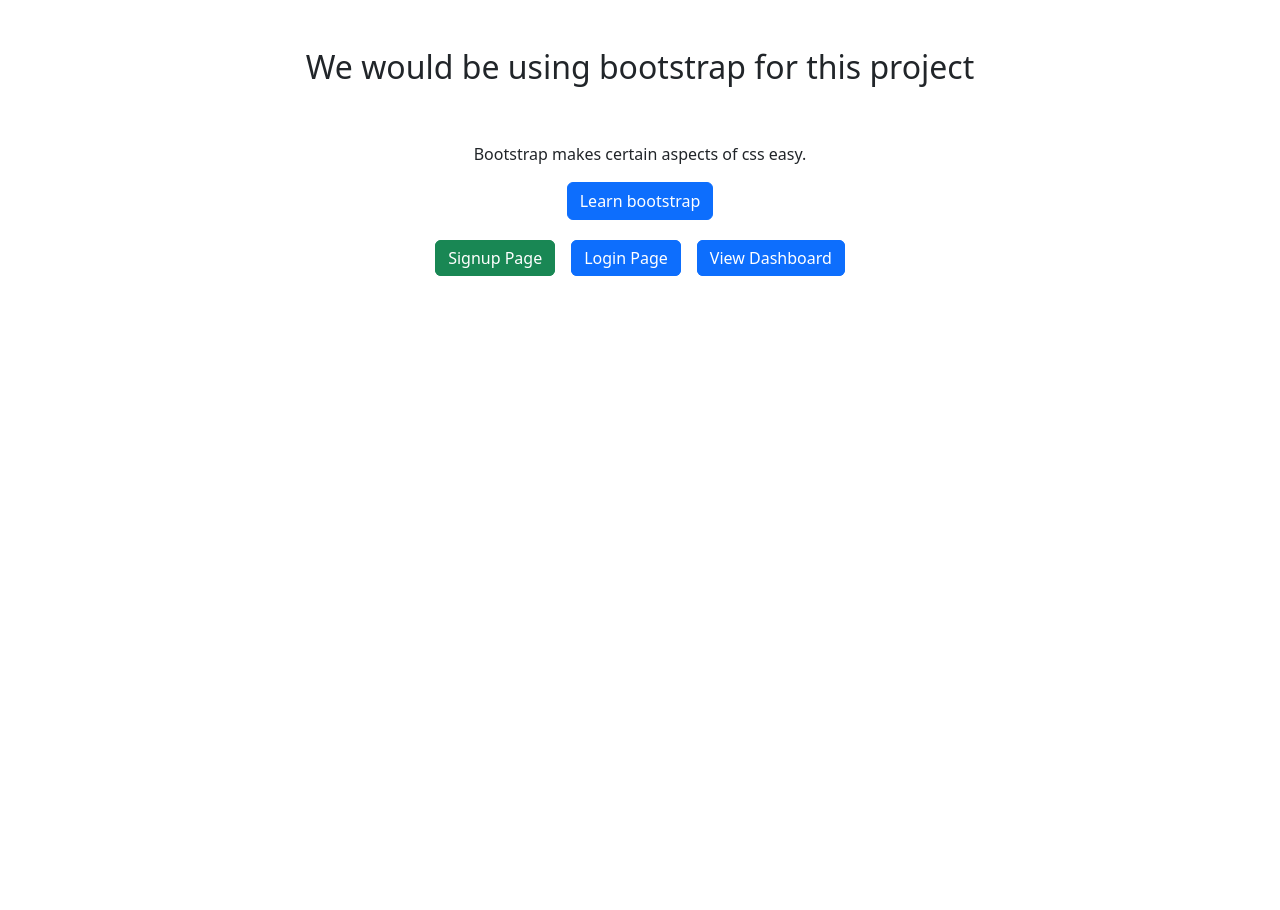
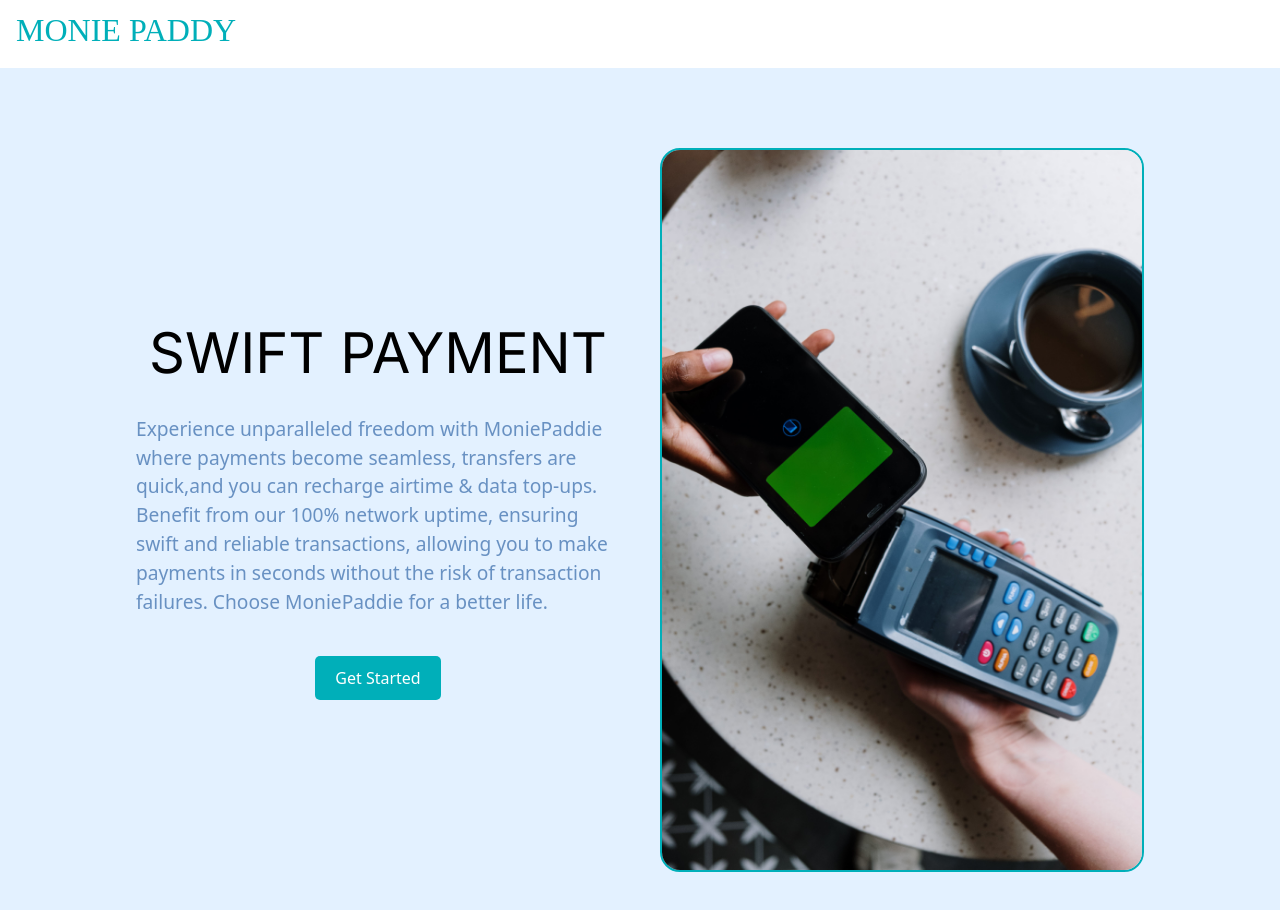
Before and after one commit to Dexstur/monie-paddie, a React (Vite) app in the folder client-app/: page / in a window 1280 px wide. Shown: the top 910 px of the page. Before the commit the page ends 800 px from the top, so only its background shows below. Built offline with nearby package versions, Linux system fonts and the light colour scheme; no server answers; a web font is replaced by a local one.

Commit message:
landing page

```diff
--- a/client-app/src/pages/mockpage/mockpage.tsx
+++ b/client-app/src/pages/mockpage/mockpage.tsx
@@ -1,45 +1,135 @@
+import { styled } from "styled-components";
+import landingImage from "/landing.jpeg";
+import { useNavigate } from "react-router-dom";
+import { StylishText } from "../signup/Signup.style";
+
+const Navbar = styled.div`
+  width: 100%;
+  height: 68px;
+  padding: 12px 16px;
+  background-color: #fff;
+  color: #fff;
+  display: flex;
+  justify-content: flex-start;
+  align-items: center;
+  position: fixed;
+  top: 0;
+  left: 0;
+  z-index: 1000;
+`;
+
+const Container = styled.div`
+  width: 100%;
+  min-height: 100vh;
+  background-color: var(--Pri-Light);
+  padding: 40px;
+`;
+
+const Clear = styled.div`
+  width: 100%;
+  height: 68px;
+`;
+
+const Wrap = styled.div`
+  width: 84%;
+  max-width: 1280px;
+  margin: 40px auto;
+  display: flex;
+  flex-direction: column;
+  align-items: center;
+  gap: 40px;
+
+  @media (min-width: 768px) {
+    flex-direction: row;
+    justify-content: space-between;
+  }
+`;
+
+const WriteUp = styled.div`
+  display: flex;
+  flex-direction: column;
+  gap: 20px;
+  align-items: center;
+  flex: 1;
+`;
+
+const Title = styled.h2`
+  font-size: 3.5rem;
+  font-family: "Inter";
+  font-weight: 600;
+  color: black;
+
+  @media (max-width: 600px) {
+    font-size: 2rem;
+  }
+`;
+
+const Description = styled.p`
+  font-size: 1.2rem;
+  color: #3165a6b0;
+  margin-bottom: 20px;
+
+  @media (max-width: 600px) {
+    font-size: 1rem;
+  }
+`;
+
+const ImgCont = styled.div`
+  flex: 1;
+`;
+
+const RoundedImage = styled.img`
+  border-radius: 20px 20px 20px 20px;
+  border: 2px solid var(--Pri-Color);
+  width: 100%;
+  height: auto;
+  max-width: 600px;
+`;
+
+const Button = styled.button`
+  padding: 0.625em 1.25em; /* Updated suggestion 3 */
+  font-size: 1rem;
+  background-color: var(--Pri-Color);
+  color: #fff;
+  border: none;
+  border-radius: 5px;
+  cursor: pointer;
+  transition: background-color 0.3s ease;
+
+  &:hover {
+    opacity: 0.8;
+  }
+  @media (max-width: 600px) {
+    font-size: 0.9rem;
+  }
+`;
+
 function MockPage() {
+  const navigate = useNavigate();
   return (
-    <div>
-      <>
-        <h2 className="text-center py-5">
-          We would be using bootstrap for this project
-        </h2>
-        <p className="text-center">
-          Bootstrap makes certain aspects of css easy.
-        </p>
-        <div className="text-center">
-          <a
-            className="btn btn-primary"
-            href="https://getbootstrap.com/docs/5.3/getting-started/introduction/"
-            target="_blank"
-          >
-            Learn bootstrap
-          </a>
-        </div>
-        <br />
-        <div className="text-center">
-          <a
-            href="/signup"
-            className="btn btn-success mx-2 my-3 d-block d-sm-inline"
-          >
-            Signup Page
-          </a>
-          <a
-            href="/login"
-            className="btn btn-primary mx-2 my-3 d-block d-sm-inline"
-          >
-            Login Page
-          </a>
-          <a
-            href="/dashboard"
-            className="btn btn-primary mx-2 my-3 d-block d-sm-inline"
-          >
-            View Dashboard
-          </a>
-        </div>
-      </>
-    </div>
+    <Container>
+      <Navbar>
+        <StylishText>MONIE PADDY</StylishText>
+      </Navbar>
+      <Clear />
+      <Wrap>
+        <WriteUp>
+          <Title>SWIFT PAYMENT</Title>
+          <Description>
+            Experience unparalleled freedom with MoniePaddie where payments
+            become seamless, transfers are quick,and you can recharge airtime &
+            data top-ups. Benefit from our 100% network uptime, ensuring swift
+            and reliable transactions, allowing you to make payments in seconds
+            without the risk of transaction failures. Choose MoniePaddie for a
+            better life.
+          </Description>
+          <Button onClick={() => navigate("/login")}>Get Started</Button>
+        </WriteUp>
+        <ImgCont>
+          <RoundedImage src={landingImage} alt="load img" />
+        </ImgCont>
+      </Wrap>
+    </Container>
   );
 }
 
```
Also changed, not shown: client-app/public/landing.jpeg (added), 1 other file (tests, documents, lock files or other folders).
